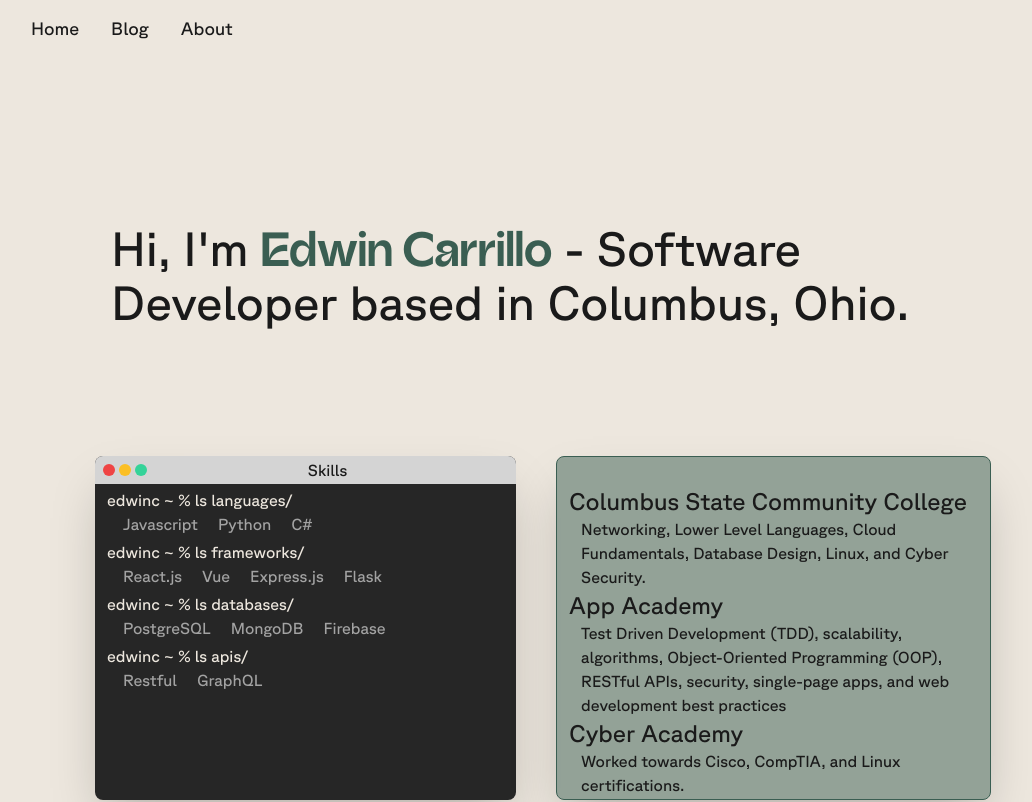
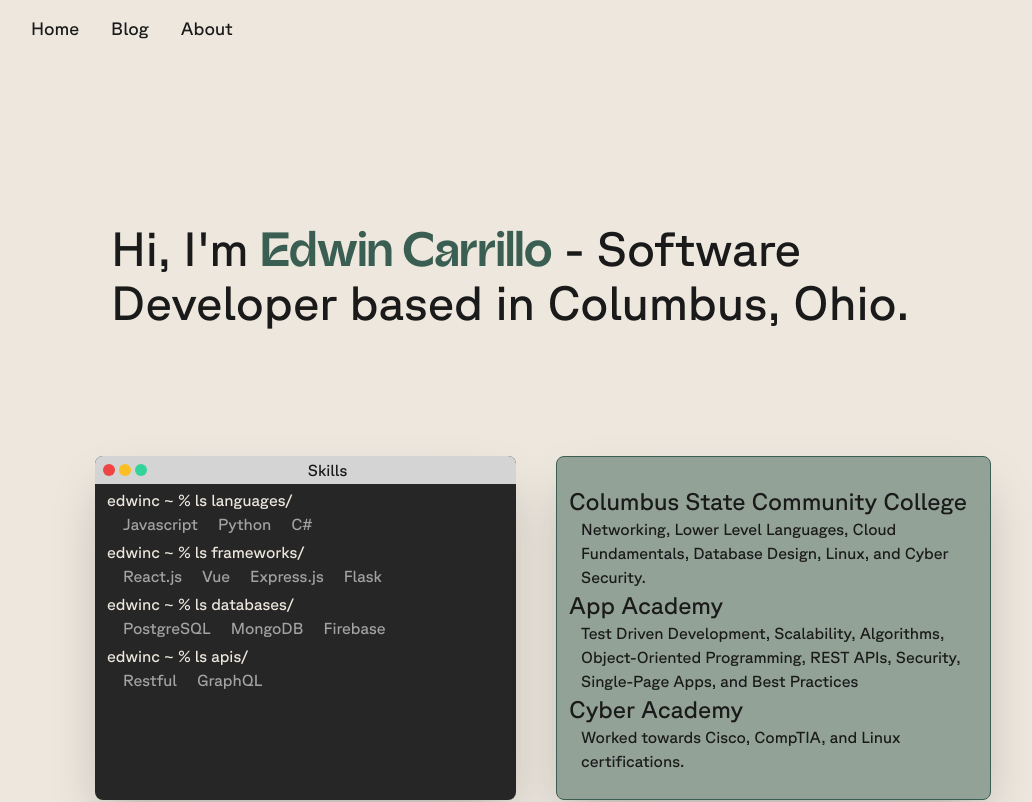
Before and after one commit to edwincarr/port, a Vue app: page / in a window 1280 px wide. Shown: the top 802 px of the page, without its empty margins (97-1129 px from the left). Built offline with nearby package versions, Linux system fonts and the light colour scheme; what v-plausible would draw is missing.

Commit message:
condensed education

```diff
--- a/src/components/Education.vue
+++ b/src/components/Education.vue
@@ -6,11 +6,11 @@
     </div>
     <div>
       <h1 class="md:text-2xl">App Academy</h1>
-      <p class='px-3'>Test Driven Development (TDD), scalability, algorithms, Object-Oriented Programming (OOP), RESTful APIs, security, single-page apps, and web development best practices</p>
+      <p class='px-3'>Test Driven Development, Scalability, Algorithms, Object-Oriented Programming, REST APIs, Security, Single-Page Apps, and Best Practices</p>
     </div>
     <div>
       <h1 class="md:text-2xl">Cyber Academy</h1>
-      <p class='px-3'> Worked towards Cisco, CompTIA, and Linux certifications.</p>
+      <p class='px-3'>Worked towards Cisco, CompTIA, and Linux certifications.</p>
     </div>
   </div>
 </template>
```
